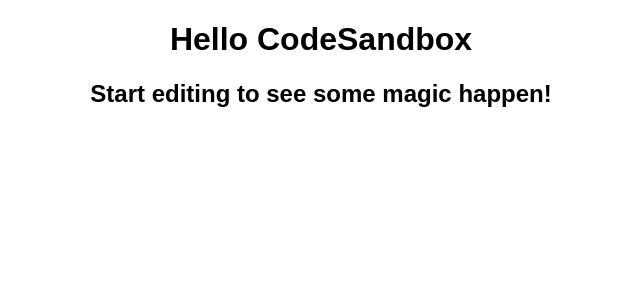
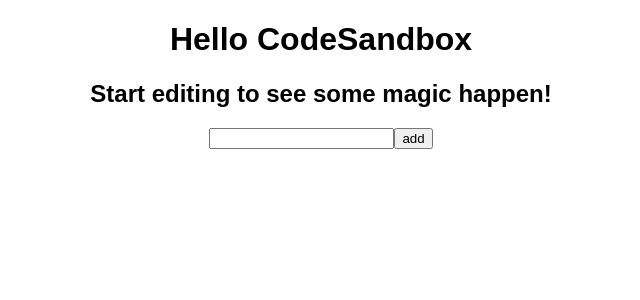
Before and after one commit to richaa-shah/WebCV, a React (Create React App) app: page / in a window 1280 px wide. Shown: the top 300 px of the page, without its empty margins (319-959 px from the left). Built offline with nearby package versions, Linux system fonts and the light colour scheme.

Commit message:
Simple add input to a list

```diff
--- /dev/null
+++ b/src/Components/UserInput.tsx
@@ -0,0 +1,26 @@
+import * as React from "react";
+import { useState } from "react";
+import "./UserInputStyle.css";
+
+export const UserInput: React.FC = () => {
+  const [currentName, setCurrentName] = useState("");
+  const [namesList, setNamesList] = useState([]);
+  return (
+    <div>
+      <input
+        type="text"
+        value={currentName}
+        onChange={e => setCurrentName(e.target.value)}
+      />
+      <input
+        type="button"
+        value="add"
+        onClick={() => {
+          setNamesList([...namesList, currentName]);
+          setCurrentName("");
+        }}
+      />
+      <ul>{namesList && namesList.map(name => <li>{name}</li>)}</ul>
+    </div>
+  );
+};
--- /dev/null
+++ b/src/Components/UserInputStyle.css
@@ -0,0 +1,3 @@
+.heading {
+  color: blueviolet;
+}
--- a/src/index.tsx
+++ b/src/index.tsx
@@ -1,6 +1,6 @@
 import * as React from "react";
 import { render } from "react-dom";
-
+import { UserInput} from "./Components/UserInput";
 import "./styles.css";
 
 function App() {
@@ -8,6 +8,7 @@
     <div className="App">
       <h1>Hello CodeSandbox</h1>
       <h2>Start editing to see some magic happen!</h2>
+      <UserInput />
     </div>
   );
 }
```
